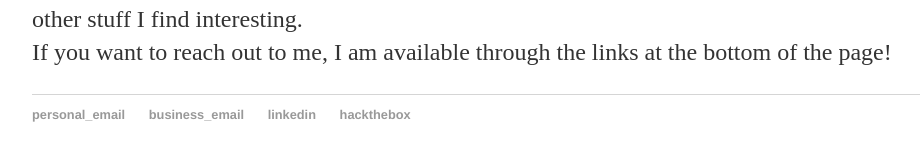
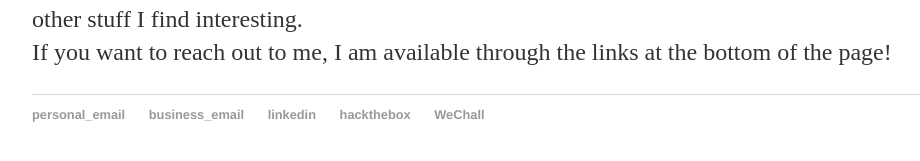
Before and after one commit to GigaByteRex/gigabyterex.github.io, a Jekyll site: the page built from index.html, in a window 1280 px wide. Shown: the part 262-423 px from the top of the page, without its empty margins (160-1080 px from the left). Built offline with Jekyll 4.4.1, drawn with Linux system fonts in a browser that asks for light colours.

Commit message:
Added WeChall link

```diff
--- a/_layouts/default.html
+++ b/_layouts/default.html
@@ -24,6 +24,7 @@
 	        		<li><a href="mailto:vetle@netsecurity.no">business_email</a></li>
 					<li><a href="https://www.linkedin.com/in/erikvetlelarsen">linkedin</a></li>
 					<li><a href="https://www.hackthebox.eu/profile/15875">hackthebox</a></li>
+                    <li><a href="https://www.wechall.net/profile/GigaByteRex">WeChall</a></li>
 				</ul>
 			</footer>
 		</body>
```
